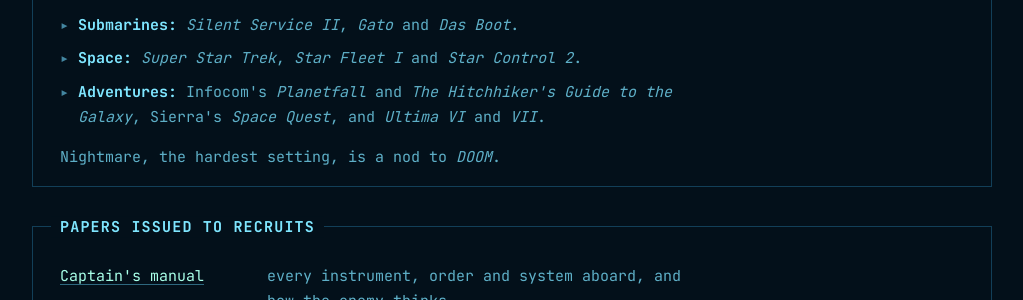
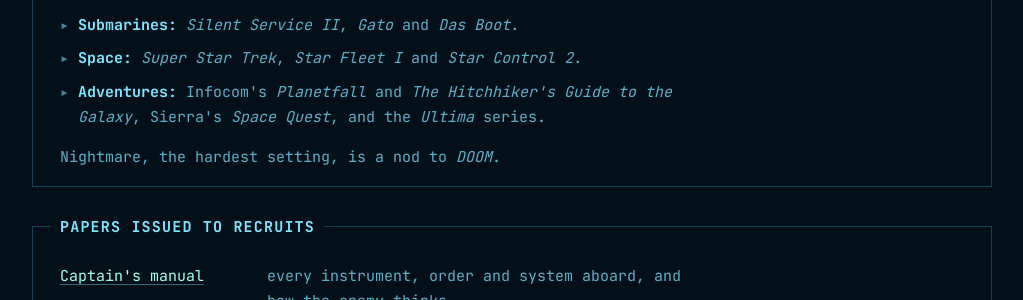
Before and after one commit to agiacalone/ghostboat, a Jekyll site: the page built from index.html, in a window 1280 px wide and 900 px high, scrolled down 11728 px. Shown: the part 231-531 px from the top of the window, without its empty margins (128-1151 px from the left). Built offline with Jekyll 4.4.1, drawn with Linux system fonts in a browser that asks for light colours.

Commit message:
Inspirations: the Ultima series
Co-Authored-By: Claude Opus 5.5 <noreply@anthropic.com>
Claude-Session: https://claude.ai/code/session_01LMsLD8JpZJQjdx6PZqxKxg

```diff
--- a/index.html
+++ b/index.html
@@ -190,7 +190,7 @@ BT</pre>
   <ul class="points">
     <li><strong>Submarines:</strong> <em>Silent Service II</em>, <em>Gato</em> and <em>Das Boot</em>.</li>
     <li><strong>Space:</strong> <em>Super Star Trek</em>, <em>Star Fleet I</em> and <em>Star Control 2</em>.</li>
-    <li><strong>Adventures:</strong> Infocom's <em>Planetfall</em> and <em>The Hitchhiker's Guide to the Galaxy</em>, Sierra's <em>Space Quest</em>, and <em>Ultima VI</em> and <em>VII</em>.</li>
+    <li><strong>Adventures:</strong> Infocom's <em>Planetfall</em> and <em>The Hitchhiker's Guide to the Galaxy</em>, Sierra's <em>Space Quest</em>, and the <em>Ultima</em> series.</li>
   </ul>
   <p>Nightmare, the hardest setting, is a nod to <em>DOOM</em>.</p>
 </section>
```
